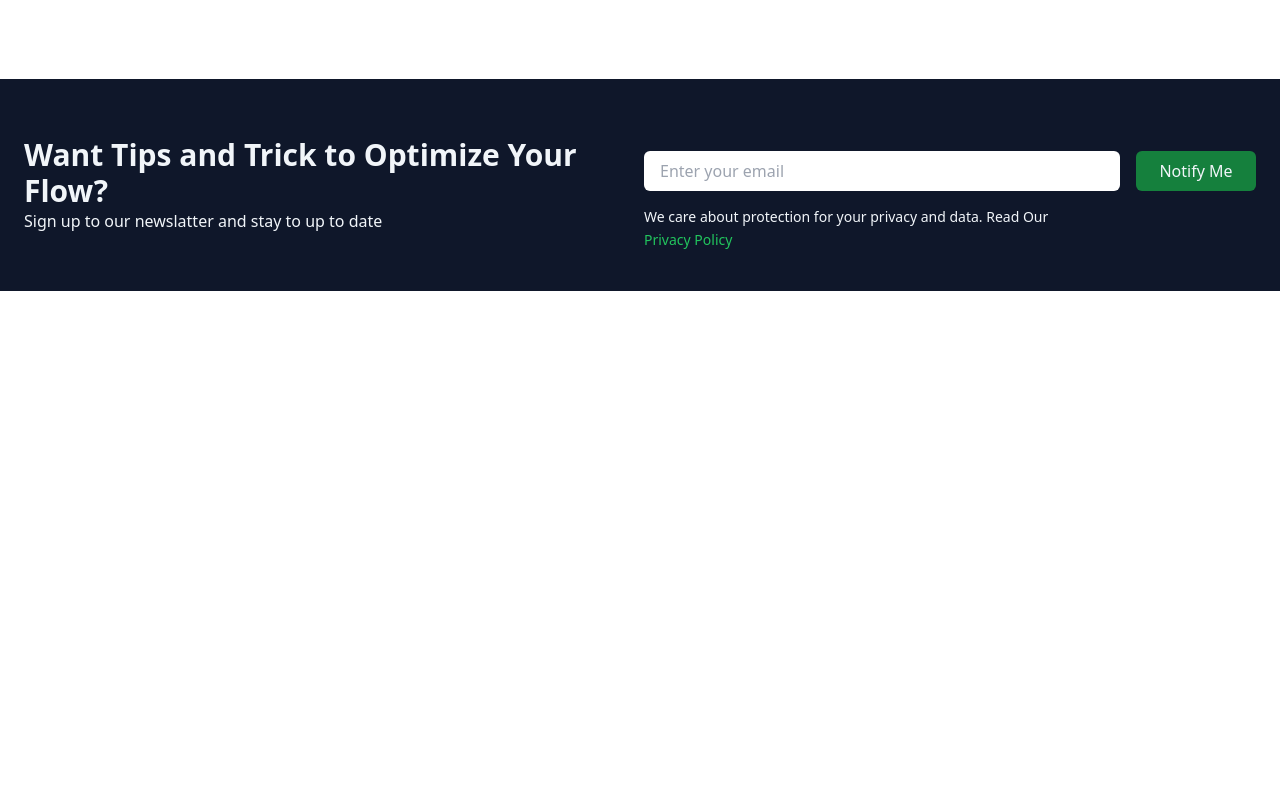
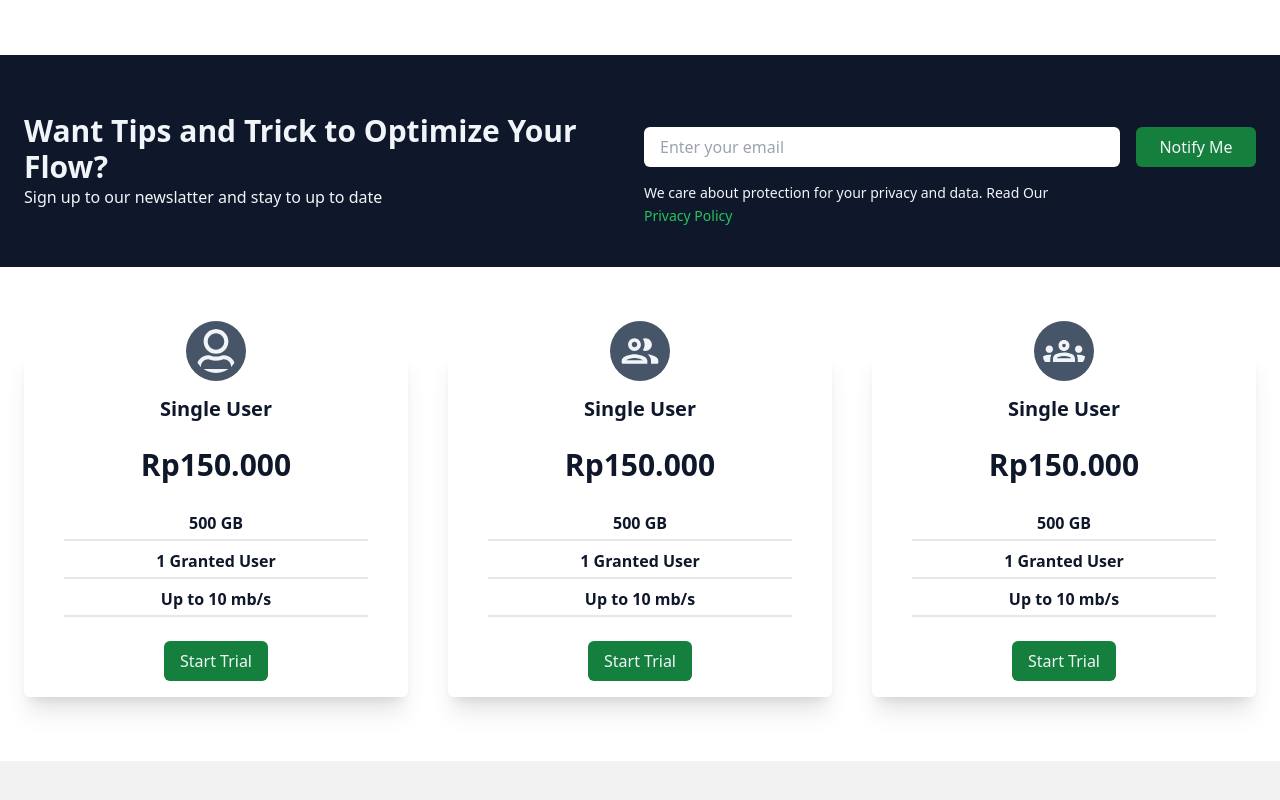
Before and after one commit to fadhilrobbani/dashboard-react-tailwind, a React (Create React App) app: page /about in a window 1280 px wide. Shown: the part 1310-2110 px from the top of the page. Before the commit the page ends 1681 px from the top, so only its background shows below. Built offline with nearby package versions, Linux system fonts and the light colour scheme.

Commit message:
finishing

```diff
--- a/package.json
+++ b/package.json
@@ -6,6 +6,7 @@
     "@testing-library/jest-dom": "^5.16.5",
     "@testing-library/react": "^13.3.0",
     "@testing-library/user-event": "^13.5.0",
+    "daisyui": "^2.24.0",
     "react": "^18.2.0",
     "react-dom": "^18.2.0",
     "react-icons": "^4.4.0",
--- a/src/components/App.jsx
+++ b/src/components/App.jsx
@@ -9,21 +9,23 @@ import { Routes, Route } from 'react-router-dom';
 import Dashboard from '../pages/Dashboard.jsx';
 import Blog from '../pages/Blog.jsx';
 import About from '../pages/About.jsx';
+import Footer from './Footer';
 
 const App = () => {
   return (
     <>
       <Navbar />
-      <Routes>
+      {/* <Routes>
         <Route path='/' element={<Dashboard />} />
         <Route path='/blog' element={<Blog />} />
         <Route path='/about' element={<About />} />
-      </Routes>
+      </Routes> */}
       <ScrollToTop />
       <Hero />
       <Analytics />
       <NewsLetter />
       <Cards />
+      <Footer />
     </>
   );
 };
--- a/src/components/Cards.jsx
+++ b/src/components/Cards.jsx
@@ -1,62 +1,128 @@
 import React from 'react';
-import CardItem from './CardItem';
 import { FaRegUser } from 'react-icons/fa';
 import { MdOutlineGroup, MdOutlineGroups } from 'react-icons/md';
+import { data } from 'autoprefixer';
+import { useNavigate } from 'react-router-dom';
 
 const Cards = () => {
-  const card = [
-    {
-      image: <FaRegUser />,
-      title: 'Single User',
-      currency: 'Rp150.000',
-      description: {
-        storage: '100GB',
-        numUsers: '1 Granted User',
-        speed: 'Up to 10 mb/s',
-      },
-      buttonLink: '/',
-    },
-    {
-      image: <MdOutlineGroup />,
-      title: ' Small Group',
-      currency: 'Rp500.000',
-      description: {
-        storage: '500GB',
-        numUsers: '10 Granted User',
-        speed: 'Up to 50 mb/s',
-      },
-      buttonLink: '/',
-    },
-    {
-      image: <MdOutlineGroups />,
-      title: 'Large Group',
-      currency: 'Rp1.350.000',
-      description: {
-        storage: '10TGB',
-        numUsers: '1000 Granted User',
-        speed: 'Up to 150 mb/s',
-      },
-      buttonLink: '/',
-    },
-  ];
+  const navigate = useNavigate();
+  // const card = [
+  //   {
+  //     image: <FaRegUser />,
+  //     title: 'Single User',
+  //     currency: 'Rp150.000',
+  //     description: {
+  //       storage: '100GB',
+  //       numUsers: '1 Granted User',
+  //       speed: 'Up to 10 mb/s',
+  //     },
+  //     buttonLink: '/',
+  //   },
+  //   {
+  //     image: <MdOutlineGroup />,
+  //     title: ' Small Group',
+  //     currency: 'Rp500.000',
+  //     description: {
+  //       storage: '500GB',
+  //       numUsers: '10 Granted User',
+  //       speed: 'Up to 50 mb/s',
+  //     },
+  //     buttonLink: '/',
+  //   },
+  //   {
+  //     image: <MdOutlineGroups />,
+  //     title: 'Large Group',
+  //     currency: 'Rp1.350.000',
+  //     description: {
+  //       storage: '10TGB',
+  //       numUsers: '1000 Granted User',
+  //       speed: 'Up to 150 mb/s',
+  //     },
+  //     buttonLink: '/',
+  //   },
+  // ];
 
   return (
     <div className='w-full bg-white px-6 py-10 '>
-      <div className=' max-w-[1240px] mx-auto grid md:grid-cols-3 gap-8'>
-        {
-          (card.map = (item, index) => {
-            return (
-              <CardItem
-                key={index}
-                image={item.image}
-                title={item.title}
-                currency={item.currency}
-                description={item.description}
-                buttonLink={item.buttonLink}
-              />
-            );
-          })
-        }
+      <div className=' max-w-[1240px] mx-auto grid md:grid-cols-3 gap-10 pt-10 py-6 '>
+        <div className='relative rounded-md file:container pt-12 py-4 px-10 gap-6 shadow-xl hover:scale-105 transition duration-200 flex flex-col justify-center items-center '>
+          <FaRegUser
+            size={60}
+            color='#070f1c'
+            className='bg-slate-600 p-2 rounded-full absolute top-[-26px]'
+          />
+          <h1 className='font-bold text-xl text-slate-900'>Single User</h1>
+          <h1 className='font-bold text-3xl text-slate-900'>Rp150.000</h1>
+          <div className='text-center gap-1 w-full flex justify-center items-center flex-col'>
+            <p className='font-semibold w-full py-1 border-b-2 text-slate-900'>
+              500 GB
+            </p>
+            <p className='font-semibold w-full py-1 border-b-2 text-slate-900'>
+              1 Granted User
+            </p>
+            <p className='font-semibold w-full py-1 border-b-2 text-slate-900'>
+              Up to 10 mb/s
+            </p>
+          </div>
+          <button
+            className='bg-green-700 hover:ring-2 hover:ring-green-600 hover:bg-transparent hover:text-green-700 rounded-md py-2 px-4'
+            onClick={() => navigate('/blog')}
+          >
+            Start Trial
+          </button>
+        </div>
+        <div className=' relative rounded-md file:container pt-12 py-4 px-10 gap-6 shadow-xl hover:scale-105 transition duration-200 flex flex-col justify-center items-center '>
+          <MdOutlineGroup
+            size={60}
+            color='#070f1c'
+            className='bg-slate-600 p-2 rounded-full absolute top-[-26px]'
+          />
+          <h1 className='font-bold text-xl text-slate-900'>Single User</h1>
+          <h1 className='font-bold text-3xl text-slate-900'>Rp150.000</h1>
+          <div className='text-center gap-1 w-full flex justify-center items-center flex-col'>
+            <p className='font-semibold w-full py-1 border-b-2 text-slate-900'>
+              500 GB
+            </p>
+            <p className='font-semibold w-full py-1 border-b-2 text-slate-900'>
+              1 Granted User
+            </p>
+            <p className='font-semibold w-full py-1 border-b-2 text-slate-900'>
+              Up to 10 mb/s
+            </p>
+          </div>
+          <button
+            className='bg-green-700 hover:ring-2 hover:ring-green-600 hover:bg-transparent hover:text-green-700 rounded-md py-2 px-4'
+            onClick={() => navigate('/blog')}
+          >
+            Start Trial
+          </button>
+        </div>
+        <div className='relative rounded-md file:container pt-12 py-4 px-10 gap-6 shadow-xl hover:scale-105 transition duration-200 flex flex-col justify-center items-center '>
+          <MdOutlineGroups
+            size={60}
+            color='#070f1c'
+            className='bg-slate-600 p-2 rounded-full absolute top-[-26px]'
+          />
+          <h1 className='font-bold text-xl text-slate-900'>Single User</h1>
+          <h1 className='font-bold text-3xl text-slate-900'>Rp150.000</h1>
+          <div className='text-center gap-1 w-full flex justify-center items-center flex-col'>
+            <p className='font-semibold w-full py-1 border-b-2 text-slate-900'>
+              500 GB
+            </p>
+            <p className='font-semibold w-full py-1 border-b-2 text-slate-900'>
+              1 Granted User
+            </p>
+            <p className='font-semibold w-full py-1 border-b-2 text-slate-900'>
+              Up to 10 mb/s
+            </p>
+          </div>
+          <button
+            className='bg-green-700 hover:ring-2 hover:ring-green-600 hover:bg-transparent hover:text-green-700 rounded-md py-2 px-4'
+            onClick={() => navigate('/blog')}
+          >
+            Start Trial
+          </button>
+        </div>
       </div>
     </div>
   );
--- /dev/null
+++ b/src/components/Footer.jsx
@@ -0,0 +1,51 @@
+import React from 'react';
+import { Link } from 'react-router-dom';
+
+const Footer = () => {
+  return (
+    <footer className='footer p-10 bg-base-200 text-base-content'>
+      <div>
+        <svg
+          width={50}
+          height={50}
+          viewBox='0 0 24 24'
+          xmlns='http://www.w3.org/2000/svg'
+          fillRule='evenodd'
+          clipRule='evenodd'
+          className='fill-current'
+        >
+          <path d='M22.672 15.226l-2.432.811.841 2.515c.33 1.019-.209 2.127-1.23 2.456-1.15.325-2.148-.321-2.463-1.226l-.84-2.518-5.013 1.677.84 2.517c.391 1.203-.434 2.542-1.831 2.542-.88 0-1.601-.564-1.86-1.314l-.842-2.516-2.431.809c-1.135.328-2.145-.317-2.463-1.229-.329-1.018.211-2.127 1.231-2.456l2.432-.809-1.621-4.823-2.432.808c-1.355.384-2.558-.59-2.558-1.839 0-.817.509-1.582 1.327-1.846l2.433-.809-.842-2.515c-.33-1.02.211-2.129 1.232-2.458 1.02-.329 2.13.209 2.461 1.229l.842 2.515 5.011-1.677-.839-2.517c-.403-1.238.484-2.553 1.843-2.553.819 0 1.585.509 1.85 1.326l.841 2.517 2.431-.81c1.02-.33 2.131.211 2.461 1.229.332 1.018-.21 2.126-1.23 2.456l-2.433.809 1.622 4.823 2.433-.809c1.242-.401 2.557.484 2.557 1.838 0 .819-.51 1.583-1.328 1.847m-8.992-6.428l-5.01 1.675 1.619 4.828 5.011-1.674-1.62-4.829z' />
+        </svg>
+        <p>
+          ACME Industries Ltd.
+          <br />
+          Providing reliable tech since 1992
+        </p>
+      </div>
+      <div>
+        <span className='footer-title'>Services</span>
+        <Link to='/about'>
+          <p className='link link-hover'>Branding</p>
+        </Link>
+        <p className='link link-hover'>Design</p>
+        <p className='link link-hover'>Marketing</p>
+        <p className='link link-hover'>Advertisement</p>
+      </div>
+      <div>
+        <span className='footer-title'>Company</span>
+        <p className='link link-hover'>About us</p>
+        <p className='link link-hover'>Contact</p>
+        <p className='link link-hover'>Jobs</p>
+        <p className='link link-hover'>Press kit</p>
+      </div>
+      <div>
+        <span className='footer-title'>Legal</span>
+        <p className='link link-hover'>Terms of use</p>
+        <p className='link link-hover'>Privacy policy</p>
+        <p className='link link-hover'>Cookie policy</p>
+      </div>
+    </footer>
+  );
+};
+
+export default Footer;
--- a/src/components/Hero.jsx
+++ b/src/components/Hero.jsx
@@ -8,7 +8,7 @@ const Hero = () => {
         Growing with data analysis
       </h1>
       <h1 className='text-4xl md:text-7xl font-bold'>Grow with data</h1>
-      <div className='flex gap-1'>
+      <div>
         <p className='text-base md:text-2xl font-semibold'>
           Lorem ipsum dolor sit, amet consectetur
         </p>
--- a/src/components/Navbar.jsx
+++ b/src/components/Navbar.jsx
@@ -13,7 +13,7 @@ const Navbar = () => {
 
   return (
     <div
-      className={`sticky ${color} transition-all duration-150 top-0 flex justify-between mx-auto xl:px-6 items-center h-16 px-4 py-4`}
+      className={`z-[100] sticky ${color} transition-all duration-150 top-0 flex justify-between mx-auto xl:px-6 items-center h-16 px-4 py-4`}
     >
       <p className='text-lg font-bold text-green-500'>NAVBAR</p>
       <ul className='hidden  sm:flex gap-5 '>
--- a/tailwind.config.js
+++ b/tailwind.config.js
@@ -4,5 +4,5 @@ module.exports = {
   theme: {
     extend: {},
   },
-  plugins: [],
+  plugins: [require('daisyui')],
 };
```
Also changed, not shown: 1 other file (tests, documents, lock files or other folders).
